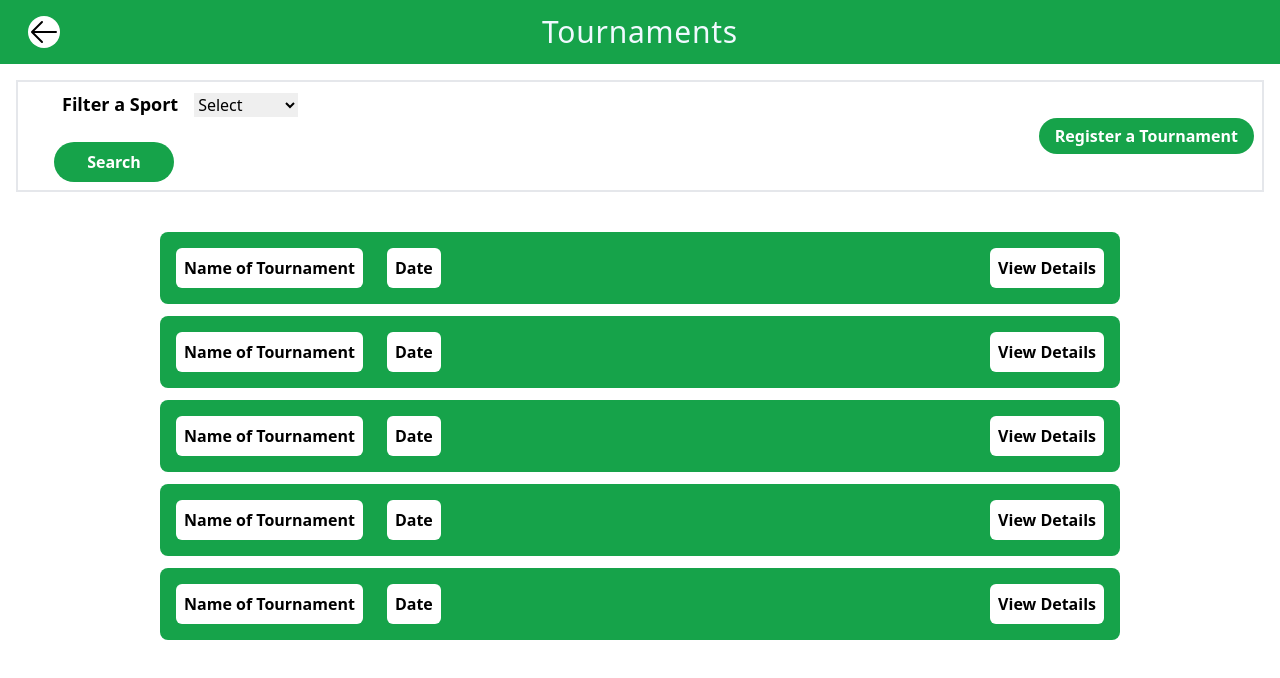
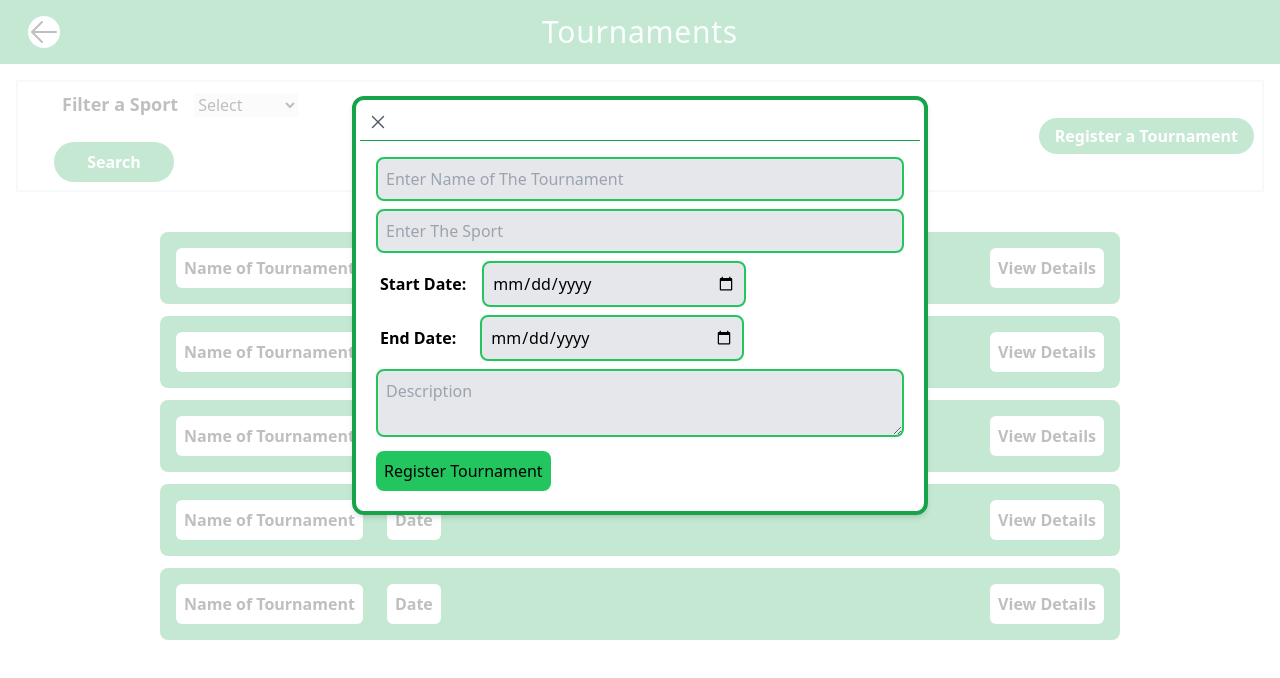
Before and after one commit to ar-rana/Sports-Management-Portal, a React (Create React App) app in the folder client/: page /tournaments in a window 1280 px wide. Both pictures are taken after a click on the button "Register a Tournament". Shown: the top 678 px of the page. Built offline with nearby package versions, Linux system fonts and the light colour scheme.

Commit message:
added tournament registration feature

```diff
--- a/client/src/pages/Tournaments.js
+++ b/client/src/pages/Tournaments.js
@@ -1,8 +1,17 @@
-import { ArrowLeftIcon } from "@heroicons/react/24/solid";
+import { ArrowLeftIcon, XMarkIcon } from "@heroicons/react/24/solid";
 import React, { useState } from "react";
+import Modal from "react-modal";
 
 const Tournaments = () => {
   const [sport, setSport] = useState("");
+  const [open, setOpen] = useState(false);
+  const [name, setName] = useState("");
+  const [tournamentsport, setTournamentSport] = useState("");
+  const [start, setstartDate] = useState("");
+  const [end, setendDate] = useState("");
+  const [description,setDescription] = useState("");
+
+  const origin = "http://localhost:5000";
   const loop = [1, 2, 3, 4, 5];
 
   const onSubmitHandler = (e) => {
@@ -10,8 +19,32 @@ const Tournaments = () => {
     alert(`Sport value set to ${sport}`);
   };
 
-  const registerTournament =()=>{
-    alert("registration triggered")
+  const registerTournament = async (e) => {
+    e.preventDefault();
+    alert("registration under process");
+    const data = await fetch(origin + "/tournament/register", {
+      method: "POST",
+      headers: {
+        "Content-Type": "application/json",
+      },
+      body: JSON.stringify({
+        name: name,
+        sport: tournamentsport,
+        start: start,
+        end: end,
+        description: description
+      }),
+    }).then((res)=>{
+      if (res === 200){
+        alert("registration sucessfull!!!")
+      }
+    }).then(setOpen(false));
+
+    setName("");
+    setTournamentSport("");
+    setstartDate("");
+    setendDate("");
+    setDescription("");
   };
 
   return (
@@ -46,7 +79,10 @@ const Tournaments = () => {
             value="Search"
           />
         </form>
-        <button onClick={registerTournament} className="bg-green-600 rounded-3xl w-auto h-auto font-bold text-white hover:shadow-md py-1.5 xl:ml-auto md:ml-auto px-4">
+        <button
+          onClick={() => setOpen((prevState) => !prevState)}
+          className="bg-green-600 rounded-3xl w-auto h-auto font-bold text-white hover:shadow-md py-1.5 xl:ml-auto md:ml-auto px-4"
+        >
           Register a Tournament
         </button>
       </div>
@@ -54,7 +90,10 @@ const Tournaments = () => {
         <div className="flex flex-col items-center my-6 space-y-3 w-auto">
           {loop.map((each, index) => (
             <>
-              <div key={index} className="bg-green-600 w-[75%] flex flex-col sm:flex-row rounded-lg">
+              <div
+                key={index}
+                className="bg-green-600 w-[75%] flex flex-col sm:flex-row rounded-lg"
+              >
                 <div className="space-x-2 flex">
                   <span className="bg-white m-4 rounded-md font-bold p-2">
                     Name of Tournament
@@ -71,6 +110,76 @@ const Tournaments = () => {
           ))}
         </div>
       </div>
+      {open && (
+        <Modal
+          className="max-w-xl h-auto w-[90%] absolute top-24 left-[50%] translate-x-[-50%] bg-white border-4 border-green-600 rounded-xl shadow-md"
+          isOpen={open}
+          onRequestClose={() => setOpen(false)}
+        >
+          <div className="p-1">
+            <div className="border-b border-green-600">
+              <div
+                onClick={() => setOpen(false)}
+                className="hoverEffect p-0 w-9 h-9 flex items-center justify-center"
+              >
+                <XMarkIcon
+                  className="h-[22px] text-gray-600 cursor-pointer hover:bg-gray-200 rounded-full"
+                  onClick={() => setOpen(false)}
+                />
+              </div>
+            </div>
+            <div className="flex flex-col p-4">
+              <form className="space-y-2" onSubmit={registerTournament}>
+                <input
+                  className="text-black bg-gray-200 w-full p-2 rounded-lg border-2 border-green-500"
+                  type="text"
+                  placeholder="Enter Name of The Tournament"
+                  value={name}
+                  onChange={(e)=>setName(e.target.value)}
+                />
+                <input
+                  className="text-black bg-gray-200 w-full p-2 rounded-lg border-2 border-green-500"
+                  type="text"
+                  placeholder="Enter The Sport"
+                  value={tournamentsport}
+                  onChange={(e)=>setTournamentSport(e.target.value)}
+                />
+                <label className="font-semibold m-1 mr-4" for="Start Date">
+                  Start Date:
+                </label>
+                <input
+                  className="text-black bg-gray-200 w-[50%] p-2 rounded-lg border-2 border-green-500"
+                  type="date"
+                  onChange={(e)=>setstartDate(e.target.value)}
+                />
+                <br />
+                <label className="font-semibold m-1 mr-6" for="End Date">
+                  End Date:
+                </label>
+                <input
+                  className="text-black bg-gray-200 w-[50%] p-2 rounded-lg border-2 border-green-500"
+                  type="date"
+                  onChange={(e)=>setendDate(e.target.value)}
+                />
+                <textarea
+                  className="text-black bg-gray-200 w-full p-2 rounded-lg border-2 border-green-500"
+                  row="3"
+                  placeholder="Description"
+                  value={description}
+                  onChange={(e)=>setDescription(e.target.value)}
+                ></textarea>
+                <br />
+                <button
+                  type="submit"
+                  className="bg-green-500 p-2 rounded-lg font-medium"
+                >
+                  Register Tournament
+                </button>
+              </form>
+            </div>
+          </div>
+        </Modal>
+      )}
     </div>
   );
 };
```
Also changed, not shown: 1 other file (tests, documents, lock files or other folders).
